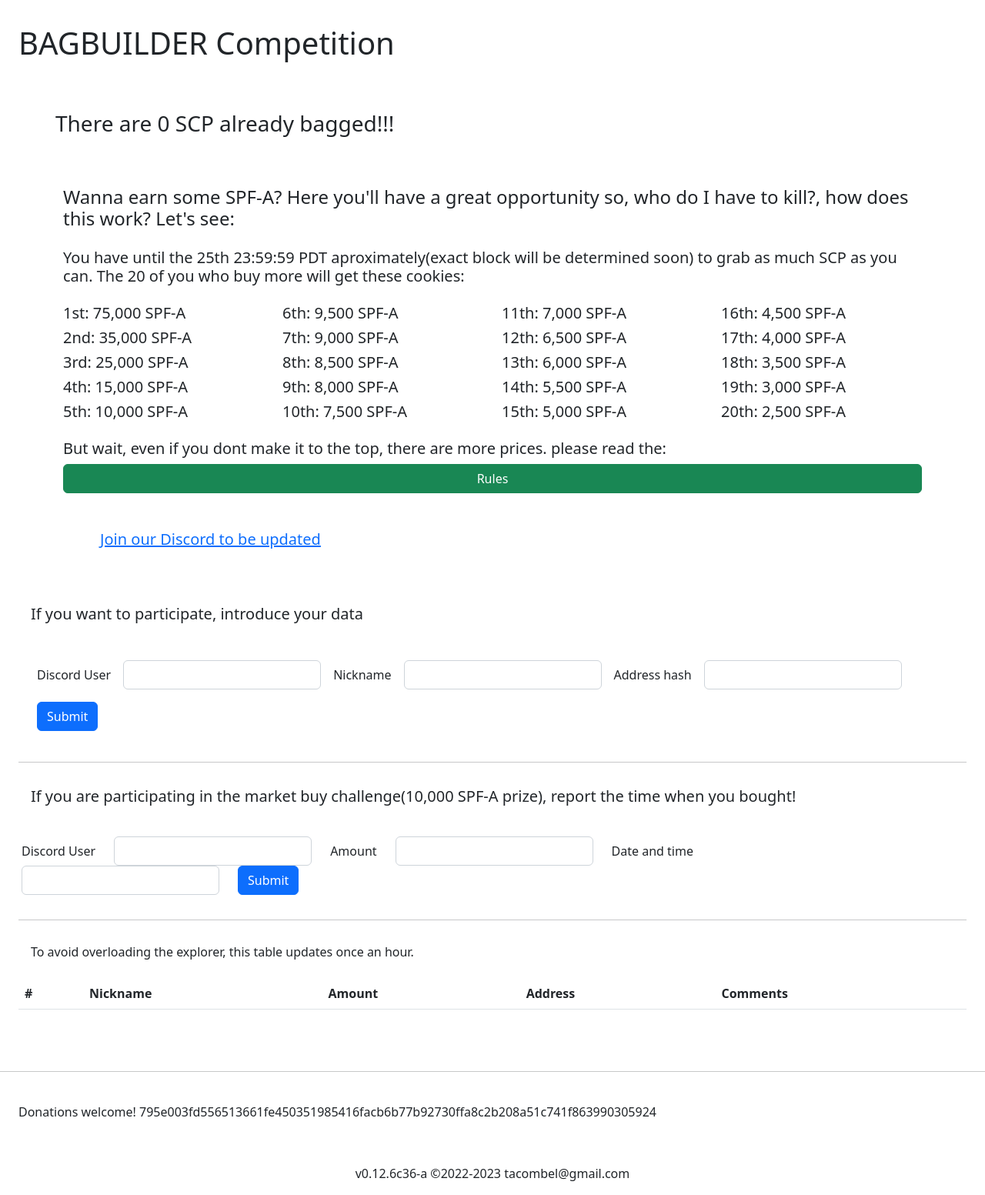
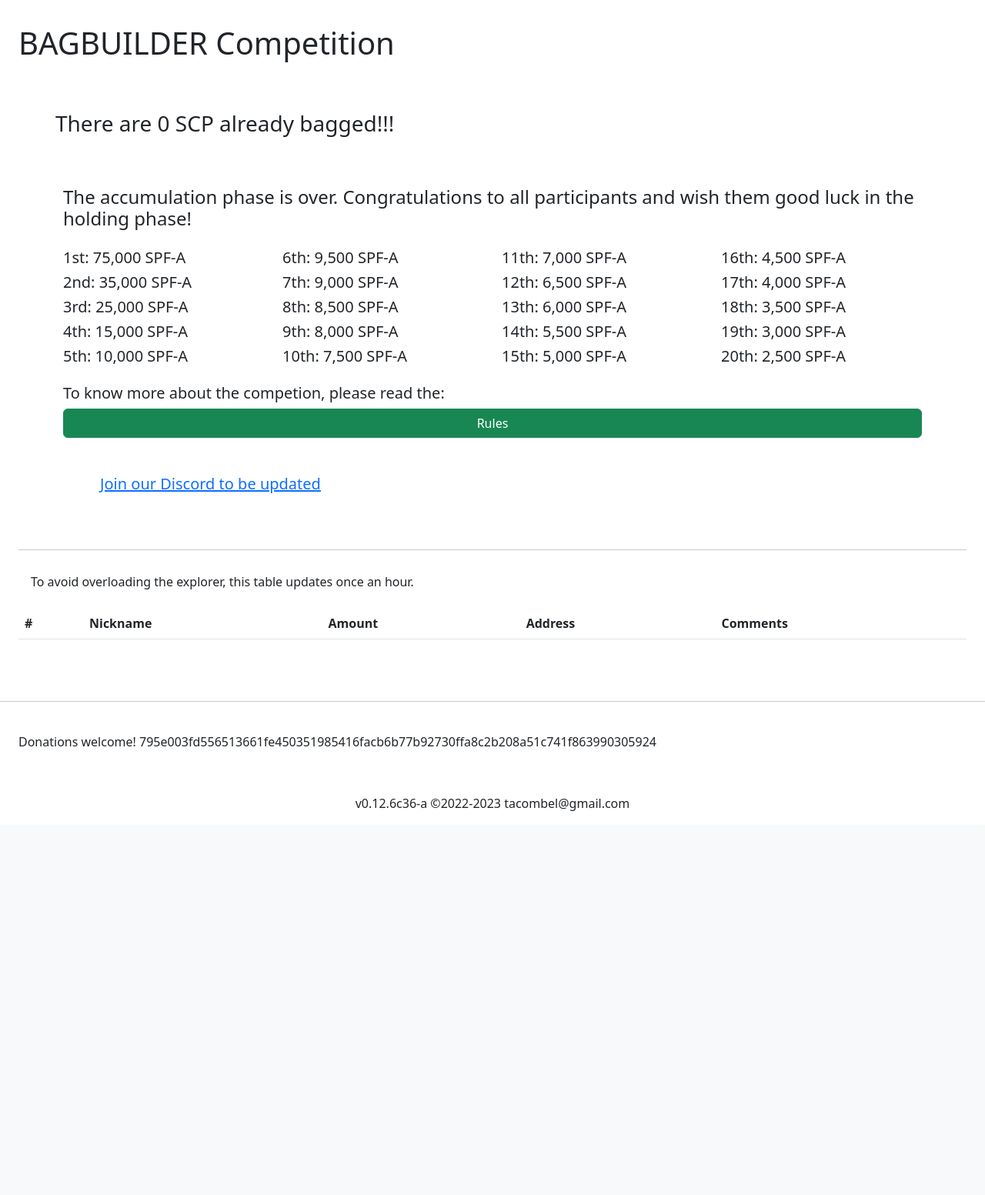
Before and after one commit to Tacombel/pumpthecoin, a Flask app: page /contest in a window 1280 px wide. Shown: the part 56-1609 px from the top of the page at 77% size. After the commit the page ends 1110 px from the top, so only its background shows below. Run offline with Flask 2, Linux system fonts and the light colour scheme; data that the repository does not hold is empty.

Commit message:
Final del concurso

```diff
--- a/app/templates/contest.html
+++ b/app/templates/contest.html
@@ -3,10 +3,7 @@
 <div class="p-5 h3">There are {{contest_data["total_participating"]}} SCP already bagged!!!</div>
 <div class="container py-2">
     <div class="pb-3 row">
-        <h4>Wanna earn some SPF-A? Here you'll have a great opportunity  so, who do I have to kill?, how does this work? Let's see:</h3>
-    </div>
-    <div class="pb-3 row">
-        <h5>You have until the 25th 23:59:59 PDT aproximately(exact block will be determined soon) to grab as much SCP as you can.  The 20 of you who buy more will get these cookies:</h4>
+        <h4>The accumulation phase is over. Congratulations to all participants and wish them good luck in the holding phase!</h3>
     </div>
     <div class="row">
         <div class="col"><h5>1st:  75,000 SPF-A</h5></div>
@@ -38,7 +35,7 @@
         <div class="col"><h5>15th:   5,000 SPF-A</h5></div>
         <div class="col"><h5>20th:   2,500 SPF-A</h5></div>
     </div>
-    <div clas="pb-3 row"><h5>But wait, even if you dont make it to the top, there are more prices. please read the:</h5></div>
+    <div clas="pb-3 row"><h5>To know more about the competion, please read the:</h5></div>
     <div class="row">
         <div class="d-grid gap-2">
             <a class="btn btn-success" href="/contest/rules" role="button">Rules</a>
@@ -46,66 +43,6 @@
     </div>
     <div class="p-5"><a class="h5" href="http://discord.gg/scprime">Join our Discord to be updated</a></div>
 
-</div>
-<h5 class="p-3">If you want to participate, introduce your data</h5>
-<form action="/contest/add" method="POST">
-    <div class="p-4 row g-3">
-        <div class="col-auto">
-            <label for="discord_user" class="col-form-label">Discord User</label>
-        </div>
-        <div class="col-auto">
-            <input type="text" name="discord_user" class="form-control">
-        </div>
-        <div class="col-auto">
-            <label for="Nickname" class="col-form-label">Nickname</label>
-        </div>
-        <div class="col-auto">
-            <input type="text" name="Nickname" class="form-control">
-        </div>
-        <div class="col-auto">
-            <label for="hash" class="col-form-label">Address hash</label>
-        </div>
-        <div class="col-auto">
-            <input type="text" name="hash" class="form-control">
-        </div>
-        <div class="col-auto">
-            <button type="submit" class="btn btn-primary">Submit</button>
-        </div>
-    </div>
-</form>
-<hr style="width:100%;margin-left:0" class="text-center">
-<h5 class="p-3">If you are participating in the market buy challenge(10,000 SPF-A prize), report the time when you bought!</h5>
-<div class="row">
-    <div class="col-9 p-3">
-<form action="/contest/candle" method="POST">
-    <div class="row">
-        <div class="col-auto">
-            <label for="discord_user" class="col-form-label">Discord User</label>
-        </div>
-        <div class="col-auto">
-            <input type="text" name="discord_user" class="form-control">
-        </div>
-        <div class="col-auto">
-            <label for="amount" class="col-form-label">Amount</label>
-        </div>
-        <div class="col-auto">
-            <input type="text" name="amount" class="form-control">
-        </div>
-        <div class="col-auto">
-            <label for="date" class="col-form-label">Date and time</label>
-        </div>
-        <div class="col-auto">
-            <input type="text" name="date" class="form-control">
-        </div>
-        <div class="col-auto">
-            <button type="submit" class="btn btn-primary">Submit</button>
-        </div>
-    </div>
-</form>
-</div>
-{%if contest_data["max_candle"]%}
-<div class="col-3"><h3>The current max market buy is {{contest_data["max_candle"]}}</h3></div>
-{%endif%}
 </div>
 <hr style="width:100%;margin-left:0" class="text-center">
 {%if contest_data["error"]%}
--- a/contest.py
+++ b/contest.py
@@ -17,6 +17,7 @@ logger.setLevel(LOGLEVEL)
 logger.info(f'LOGLEVEL: {LOGLEVEL}')
 
 start_height = 238650
+end_height = 244701
 def get_data(hash):
     url = 'https://explorer.scpri.me/navigator-api/hash/' + hash
     req = Request(url, headers={'User-Agent': 'Mozilla/5.0'})
@@ -34,7 +35,7 @@ def get_data(hash):
         else:
             totalScp = 0
             for e in data[1]["last100Transactions"]:
-                if e["Height"] > start_height:
+                if e["Height"] > start_height and e["Height"] >= end_height:
                     totalScp += e["ScChange"]
             return {'success':True, 'totalScp':totalScp}
     except URLError as e:
```
